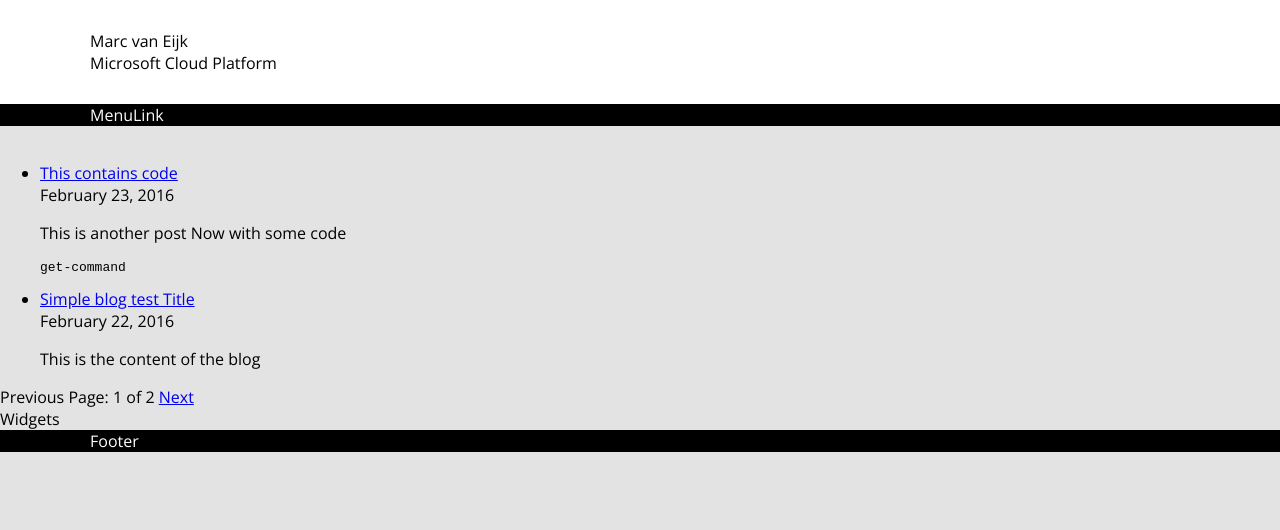
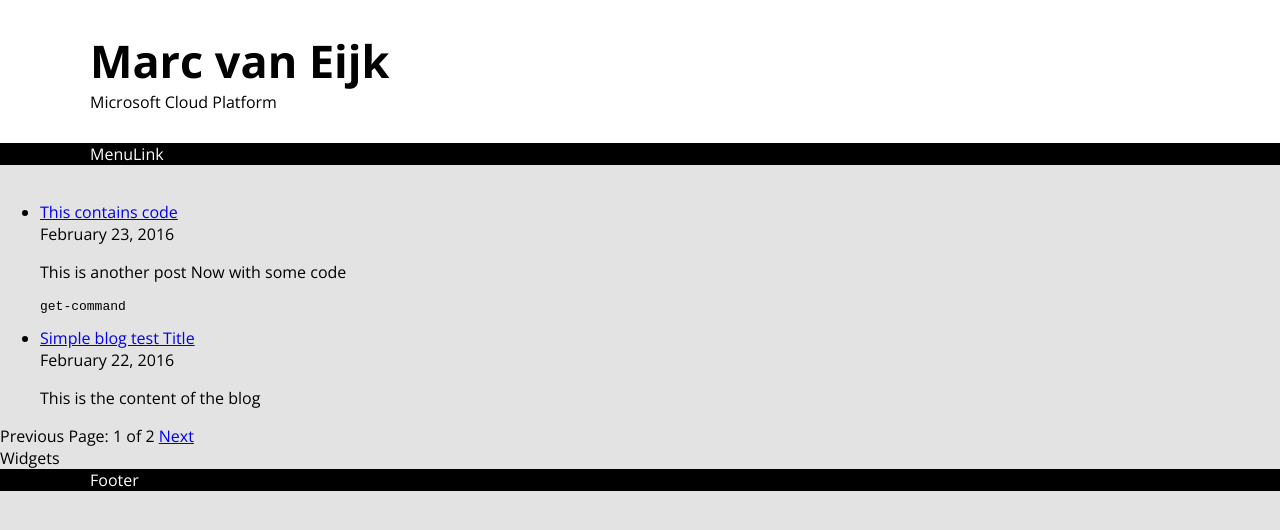
Before and after one commit to marcvaneijkdemo/marcvaneijkdemo.github.io, a Jekyll site: the page built from index.html, in a window 1280 px wide. Shown: the top 530 px of the page. Built offline with Jekyll 4.4.1, drawn with Linux system fonts in a browser that asks for light colours; the list of posts is cut into pages by our own code.

Commit message:
Update default.html

```diff
--- a/_layouts/default.html
+++ b/_layouts/default.html
@@ -4,6 +4,7 @@
     <title>{{ site.title }}</title>
     <!-- link to site stylesheet -->
     <link rel="stylesheet" type="text/css" href="/css/layout.css">
+    <link rel="stylesheet" type="text/css" href="/css/header.css">
     <link rel="stylesheet" type="text/css" href="/css/menu.css">
     <link rel="stylesheet" type="text/css" href="/css/footer.css">
     <!-- link to external stylesheet -->
```
